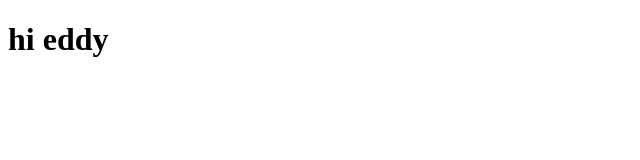
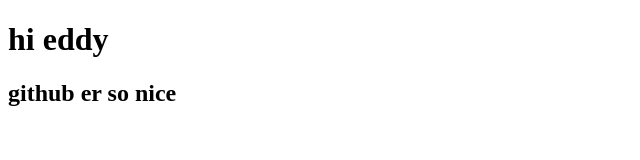
Before and after one commit to bjbj0001/leg-med-git, a plain HTML site: page index.html in a window 1280 px wide. Shown: the whole page, without its empty margins (0-640 px from the left). Drawn offline with Linux system fonts and the light colour scheme.

Commit message:
breyting1

```diff
--- a/index.html
+++ b/index.html
@@ -9,6 +9,7 @@
   <body>
     <main>
       <h1>hi eddy</h1>
+      <h2>github er so nice</h2>
     </main>
   </body>
 </html>
```
Also changed, not shown: product.js (added).
